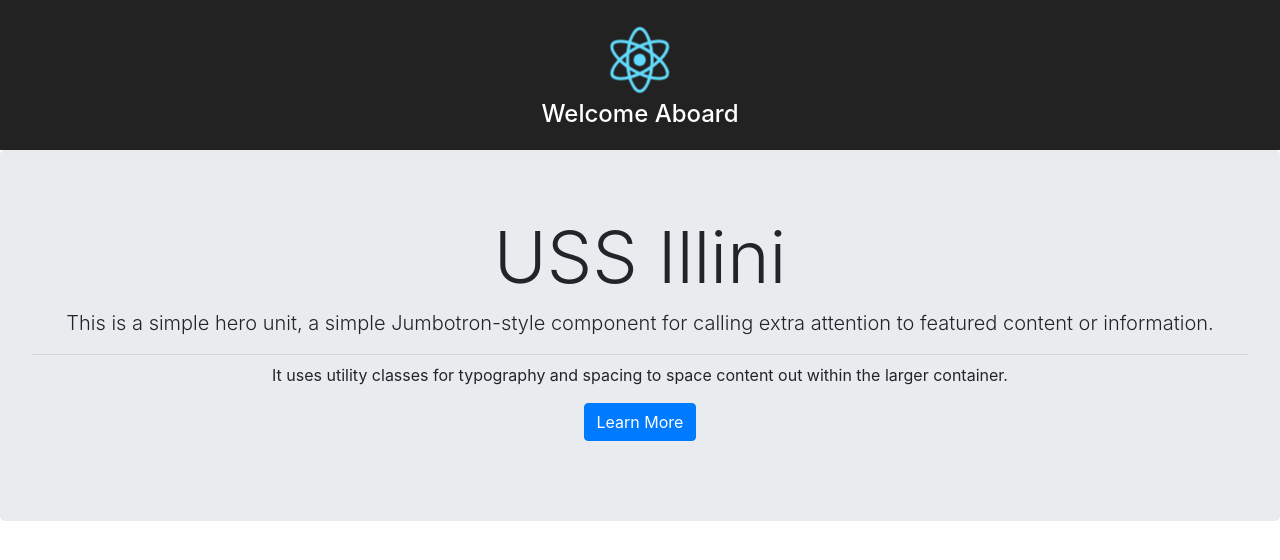
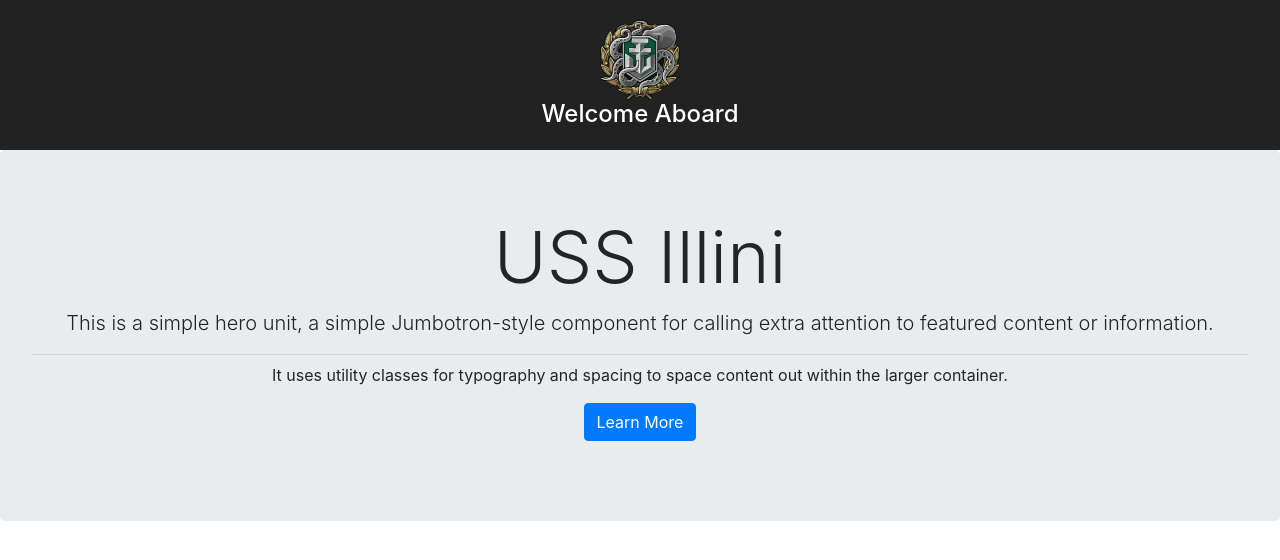
Before and after one commit to Quincy0v0/uss-illini, a React (Create React App) app in the folder uss-illini/: page / in a window 1280 px wide. Shown: the top 560 px of the page. Built offline with nearby package versions, Linux system fonts and the light colour scheme.

Commit message:
change logo

```diff
--- a/uss-illini/src/App.js
+++ b/uss-illini/src/App.js
@@ -1,14 +1,15 @@
 import React, { Component } from 'react';
-import logo from './logo.svg';
+//import logo from './logo.svg';
 import './App.css';
 import Index from './IndexPage/Index.js'
+import logo from './kraken.png'
 
 class App extends Component {
   render() {
     return (
       <div className="App">
         <header className="App-header">
-          <img src={logo} className="App-logo" alt="logo" />
+          <img src={logo} alt="logo" />
           <h1 className="App-title">Welcome Aboard</h1>
         </header>
           <Index/>
```
Also changed, not shown: uss-illini/src/kraken.png (added), 1 other file (tests, documents, lock files or other folders).
